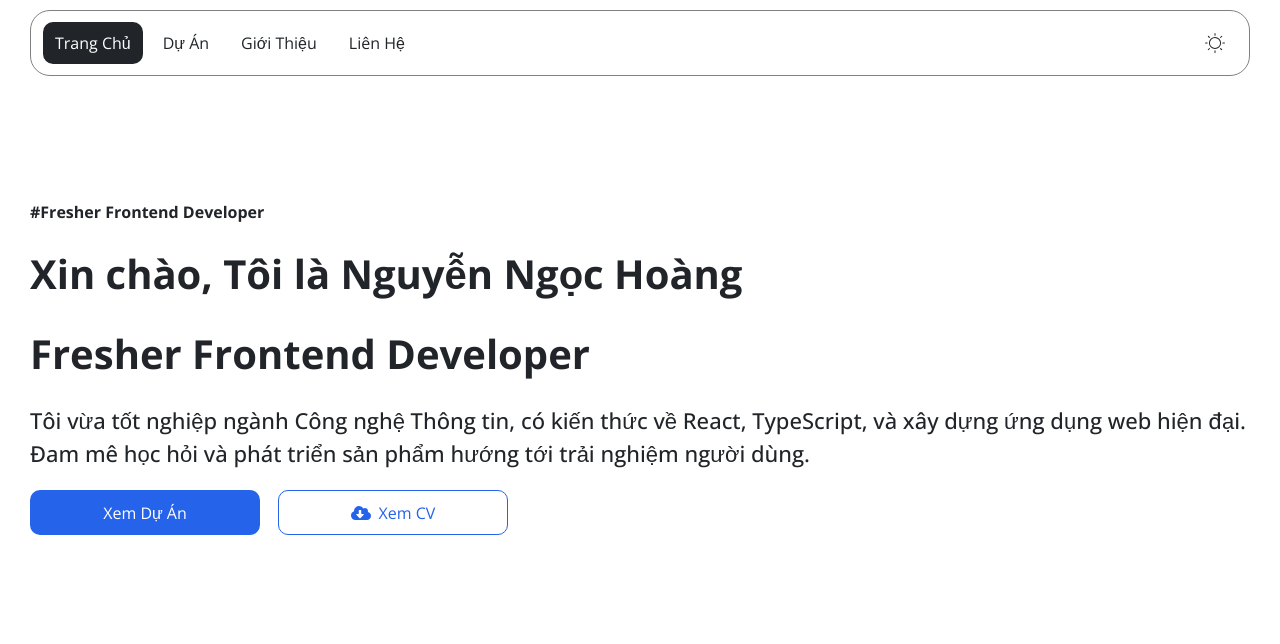
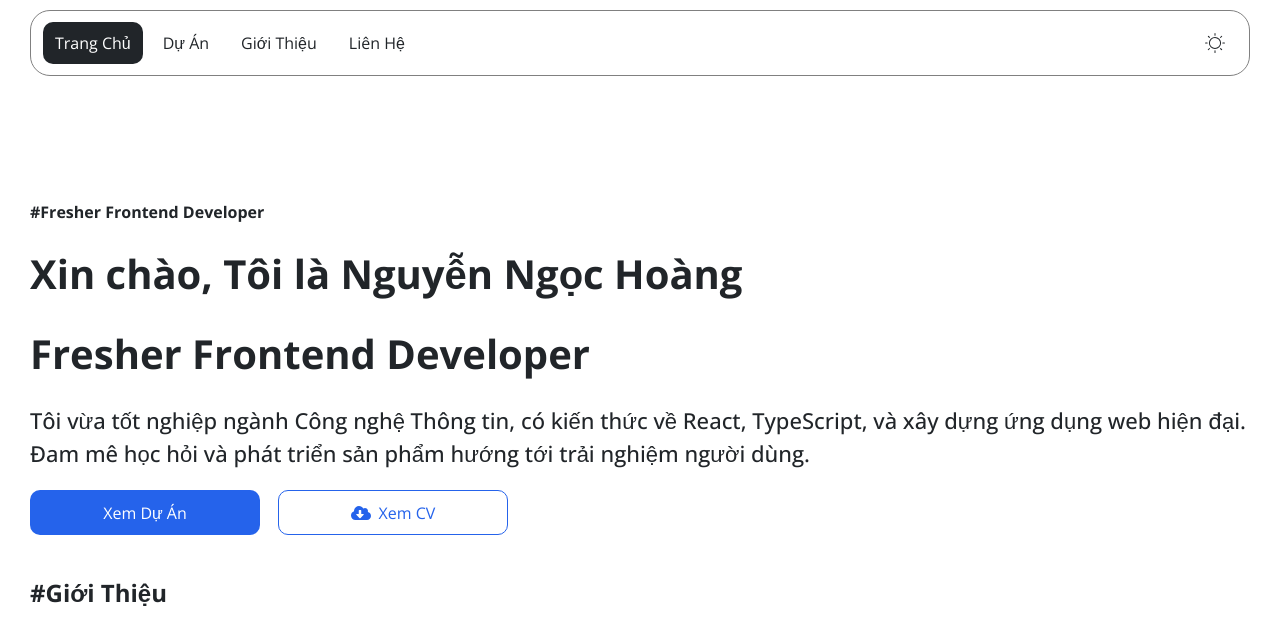
Before and after one commit to hoang192k4/portfoilo_site, a React (Vite) app: page / in a window 1280 px wide. Shown: the top 644 px of the page. Built offline with nearby package versions, Linux system fonts and the light colour scheme.

Commit message:
fix logic MenuItem Header

```diff
--- a/src/App.tsx
+++ b/src/App.tsx
@@ -1,6 +1,7 @@
 import Header from '@/components/layouts/Header';
 import Footer from '@/components/layouts/Footer';
 import Home from '@/pages/Home';
+import About from '@/pages/About';
 import Container from './components/layouts/Container';
 
 function App() {
@@ -10,6 +11,7 @@ function App() {
             <Container>
                 <main style={{ minHeight: '1600px' }}>
                     <Home />
+                    <About />
                 </main>
                 <Footer />
             </Container>
--- a/src/components/layouts/Header/Header.module.scss
+++ b/src/components/layouts/Header/Header.module.scss
@@ -24,16 +24,22 @@
     z-index: 11;
     position: fixed;
     height: 100%;
+    padding-top: 1rem;
     color: var(--text-color);
     animation: transfrom 0.3s forwards;
 
     li {
-        padding: 2rem;
-        transition: all 0.3s linear;
-        &:hover {
+        a {
+            display: block;
+            width: 100%;
+            padding: 1.5rem;
+            border-radius: 0;
             cursor: pointer;
-            background-color: var(--text-color);
-            color: var(--background-color);
+            transition: all 0.3s linear;
+            &:hover {
+                background-color: var(--text-color);
+                color: var(--background-color);
+            }
         }
     }
 }
--- a/src/components/layouts/Header/MenuItem.tsx
+++ b/src/components/layouts/Header/MenuItem.tsx
@@ -1,9 +1,11 @@
-import { useEffect, useState } from 'react';
+import { memo, useEffect, useState } from 'react';
 import { Link } from 'react-scroll';
 
-const MenuItem = () => {
-    const [active, setActive] = useState('hero');
-
+interface Props {
+    active: string;
+    setActive: React.Dispatch<React.SetStateAction<string>>;
+}
+const MenuItem = memo(({ active, setActive }: Props) => {
     const navbar = [
         {
             id: 1,
@@ -26,11 +28,8 @@ const MenuItem = () => {
             label: 'Liên Hệ',
         },
     ];
-
-    useEffect(() => {
-        setActive(navbar[0].to);
-    }, []);
-
+    console.log(active);
+    console.log('re render menu item');
     return (
         <>
             {navbar?.map((item) => (
@@ -51,6 +50,6 @@ const MenuItem = () => {
             ))}
         </>
     );
-};
+});
 
 export default MenuItem;
--- a/src/components/layouts/Header/index.tsx
+++ b/src/components/layouts/Header/index.tsx
@@ -12,6 +12,7 @@ const cx = classNames.bind(styles);
 const Header = () => {
     const [activeMenuMobile, setActiveMenuMobile] = useState<boolean>(false);
     const [closeMenuMobile, setCloseMenuMobile] = useState<boolean>(false);
+    const [active, setActive] = useState<string>('hero');
     const [theme, setTheme] = useState<'light' | 'dark'>(
         () => (localStorage.getItem('theme') as 'light' | 'dark') ?? 'light',
     );
@@ -58,7 +59,7 @@ const Header = () => {
                             closeMenuMobile ? 'menu-mobile-close' : '',
                         ])}
                     >
-                        <MenuItem />
+                        <MenuItem active={active} setActive={setActive} />
                     </ul>
                 </>
             )}
@@ -72,7 +73,7 @@ const Header = () => {
 
                 <MediaQuery minWidth={768}>
                     <ul className={cx('navbar-left')}>
-                        <MenuItem />
+                        <MenuItem active={active} setActive={setActive} />
                     </ul>
                 </MediaQuery>
 
--- /dev/null
+++ b/src/pages/About/About.module.scss
@@ -0,0 +1,4 @@
+.wapper {
+    padding-top: 4rem;
+    color: var(--text-color);
+}
--- a/src/pages/About/index.tsx
+++ b/src/pages/About/index.tsx
@@ -1,12 +1,12 @@
 import classNames from 'classnames/bind';
 
-import styles from './About.modules.scss';
+import styles from './About.module.scss';
 
 const cx = classNames.bind(styles);
 
 const About = () => {
     return (
-        <section className={cx('wapper')}>
+        <section className={cx('wapper')} id="about">
             <h2>#Giới Thiệu</h2>
         </section>
     );
```
Also changed, not shown: src/pages/About/About.modules.scss (deleted).
